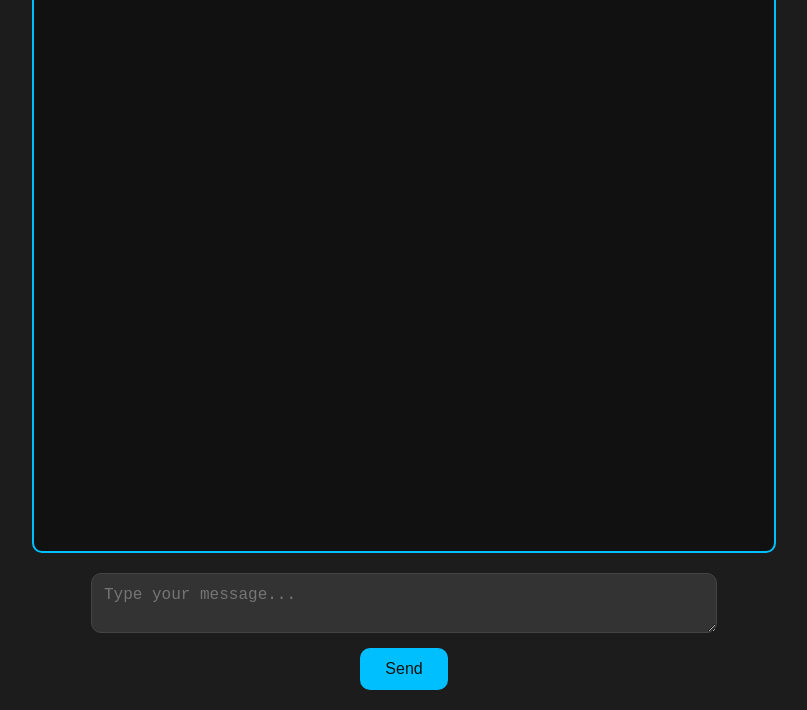
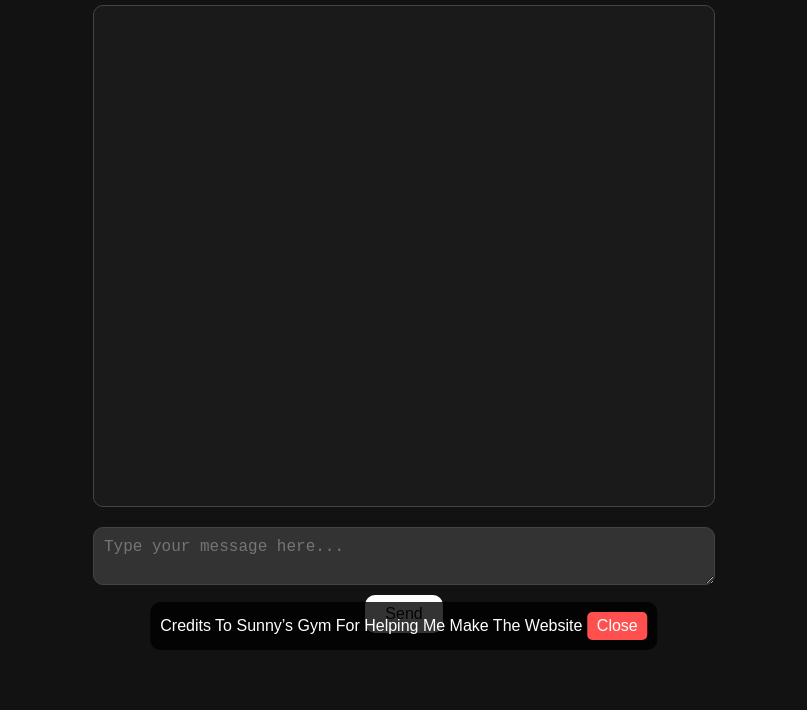
Before and after one commit to solixmath/crab, a plain HTML site: page index.html in a window 1280 px wide. Shown: the part 130-840 px from the top of the page, without its empty margins (236-1043 px from the left). Drawn offline with Linux system fonts and the light colour scheme.

Commit message:
Update index.html

```diff
--- a/index.html
+++ b/index.html
@@ -6,95 +6,107 @@
     <title>Mathpunch V2 AI Chatbot</title>
     <style>
         body {
-            font-family: 'Arial', sans-serif;
-            background-color: #1c1c1c;
-            color: #fff;
+            font-family: Arial, sans-serif;
+            background-color: #121212;
+            color: white;
             margin: 0;
             padding: 0;
             box-sizing: border-box;
+            overflow: hidden;
         }
 
         .container {
             display: flex;
             flex-direction: column;
-            justify-content: flex-start;
             align-items: center;
+            justify-content: center;
             height: 100vh;
-            padding: 20px;
+            padding: 10px;
         }
 
         h1 {
-            font-size: 36px;
             margin-bottom: 20px;
-            color: #00bfff; /* Futuristic cyan color */
-            text-shadow: 0px 0px 10px rgba(0, 255, 255, 0.8);
-        }
-
-        #chatContainer {
-            width: 100%;
-            max-width: 700px;
-            height: 70%;
-            background-color: #111;
-            border-radius: 10px;
-            padding: 20px;
-            overflow-y: auto;
-            margin-bottom: 20px;
-            border: 2px solid #00bfff; /* Border with futuristic cyan */
-        }
-
-        .message {
-            margin-bottom: 10px;
-            font-size: 18px;
-            line-height: 1.5;
-        }
-
-        .user {
-            color: #00bfff; /* Light blue color for user messages */
-            text-shadow: 0px 0px 10px rgba(0, 255, 255, 0.5);
-        }
-
-        .ai {
-            color: #00ff7f; /* Greenish color for AI responses */
-            text-shadow: 0px 0px 10px rgba(0, 255, 127, 0.6);
         }
 
         #userInput {
             width: 100%;
             max-width: 600px;
-            padding: 12px;
+            padding: 10px;
             font-size: 16px;
-            background-color: #333;
-            border: 1px solid #444;
+            background-color: #333333;
+            color: white;
+            border: 1px solid #444444;
             border-radius: 10px;
-            color: white;
-            margin-bottom: 15px;
+            margin-bottom: 10px;
         }
 
         button {
-            padding: 12px 25px;
+            padding: 10px 20px;
             font-size: 16px;
             cursor: pointer;
-            background-color: #00bfff;
+            background-color: #ffffff;
             color: #121212;
             border: none;
             border-radius: 10px;
-            transition: all 0.3s ease;
+            transition: background-color 0.3s ease;
         }
 
         button:hover {
-            background-color: #00ffff; /* Light cyan hover effect */
+            background-color: #f0f0f0;
         }
 
-        /* Prevent zooming on mobile */
-        input, textarea {
-            -webkit-appearance: none;
-            font-size: 16px;
+        #chatContainer {
+            width: 100%;
+            max-width: 600px;
+            height: 60%;
+            overflow-y: auto;
+            overflow-x: hidden;
+            padding: 10px;
+            background-color: #1a1a1a;
+            border-radius: 10px;
+            border: 1px solid #444444;
+            margin-bottom: 20px;
         }
 
-        /* Dark mode message */
-        .dark-mode {
-            background-color: #333;
+        .message {
+            margin-bottom: 10px;
+            line-height: 1.5;
+        }
+
+        .user {
+            color: #00bfff;
+        }
+
+        .ai {
+            color: #00ff7f;
+        }
+
+        /* Credit Popup Styling */
+        #creditsPopup {
+            position: fixed;
+            bottom: 20px;
+            left: 50%;
+            transform: translateX(-50%);
+            background-color: rgba(0, 0, 0, 0.8);
             color: white;
+            padding: 10px;
+            border-radius: 10px;
+            display: none;
+            z-index: 9999;
+        }
+
+        #creditsPopup button {
+            background-color: #ff4f4f;
+            color: white;
+            border: none;
+            padding: 5px 10px;
+            cursor: pointer;
+            border-radius: 5px;
+            transition: background-color 0.3s ease;
+        }
+
+        #creditsPopup button:hover {
+            background-color: #ff0000;
         }
     </style>
 </head>
@@ -102,8 +114,13 @@
     <div class="container">
         <h1>Mathpunch V2 AI Chatbot</h1>
         <div id="chatContainer"></div>
-        <textarea id="userInput" placeholder="Type your message..."></textarea>
+        <textarea id="userInput" placeholder="Type your message here..."></textarea>
         <button onclick="sendMessage()">Send</button>
+    </div>
+
+    <div id="creditsPopup">
+        Credits To Sunny’s Gym For Helping Me Make The Website
+        <button onclick="closeCreditsPopup()">Close</button>
     </div>
 
     <script>
@@ -112,6 +129,7 @@
 
         const chatContainer = document.getElementById('chatContainer');
         const userInput = document.getElementById('userInput');
+        const creditsPopup = document.getElementById('creditsPopup');
 
         async function sendMessage() {
             const userMessage = userInput.value.trim();
@@ -167,6 +185,18 @@
             chatContainer.appendChild(messageElement);
             chatContainer.scrollTop = chatContainer.scrollHeight; // Auto-scroll
         }
+
+        // Show credits popup on page load
+        window.onload = () => {
+            setTimeout(() => {
+                creditsPopup.style.display = 'block';
+            }, 2000); // Show after 2 seconds
+        };
+
+        // Close the credits popup
+        function closeCreditsPopup() {
+            creditsPopup.style.display = 'none';
+        }
     </script>
 </body>
 </html>
```
